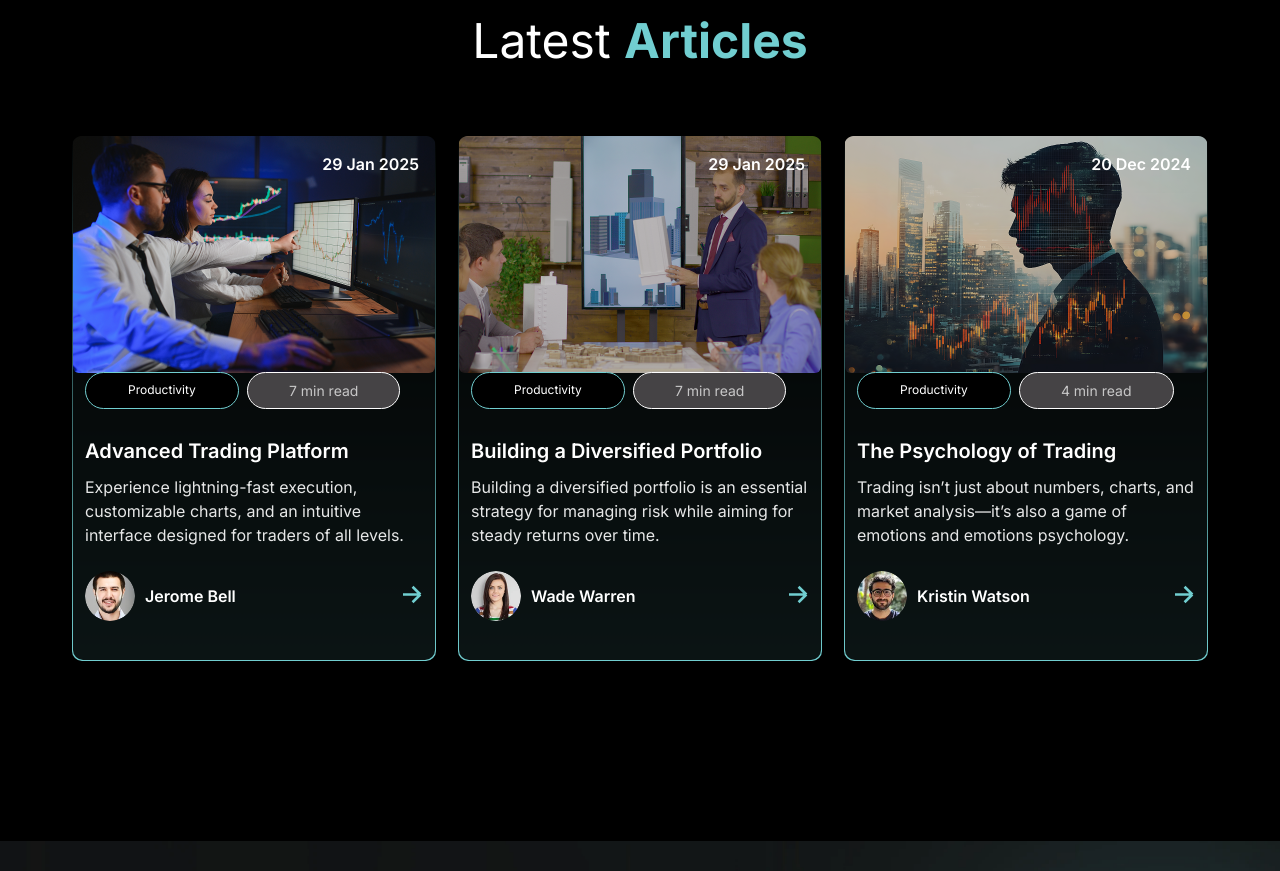
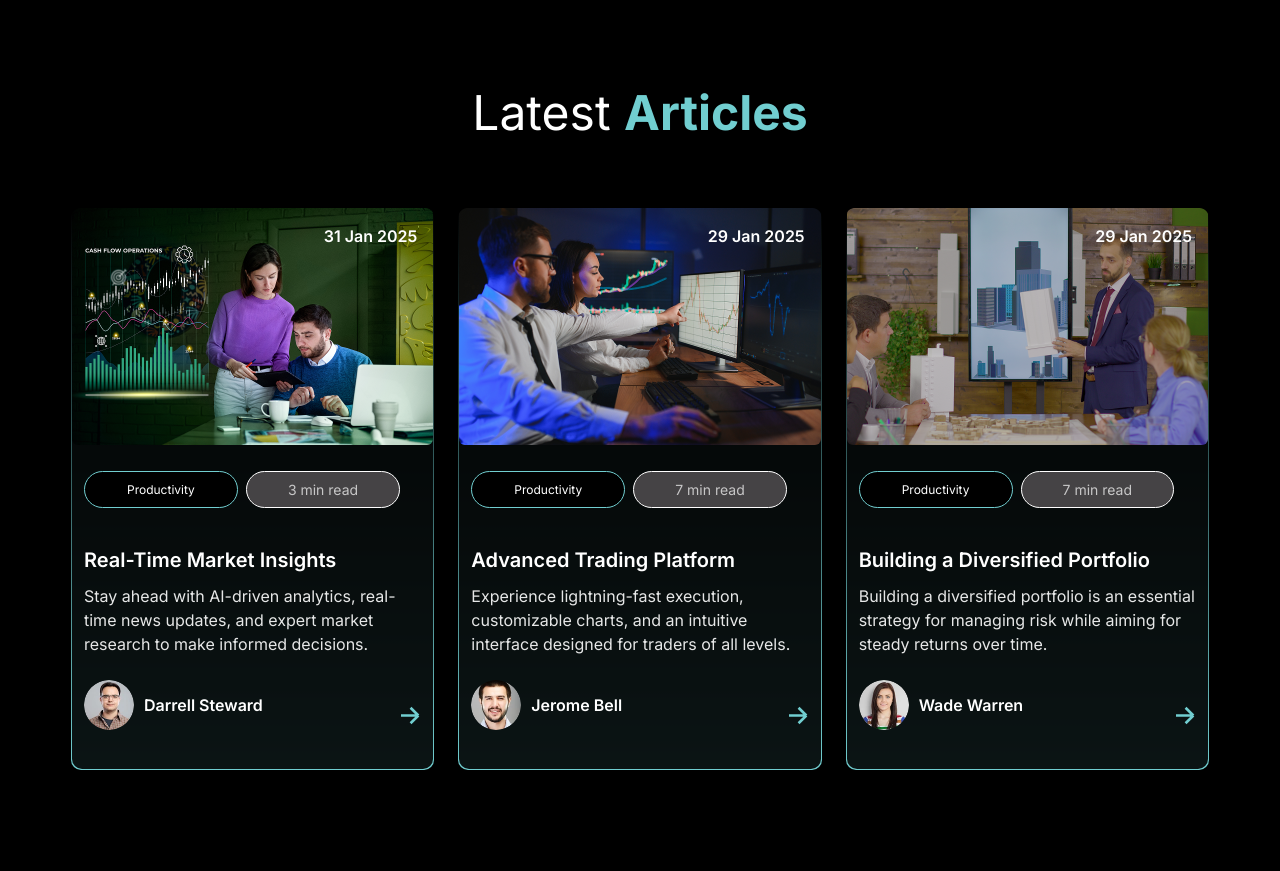
Before and after one commit to sonambishnoi550/blog-test, a Next.js app: page / in a window 1280 px wide. Shown: the part 1880-2751 px from the top of the page. Built offline with nearby package versions, Linux system fonts and the light colour scheme.

Commit message:
slider done

```diff
--- a/src/app/globals.css
+++ b/src/app/globals.css
@@ -22,14 +22,14 @@ body{
 .swiper-button-next {
   width: 60px !important;
   height: 60px !important;
-  right: -24px !important;
+  right: -6% !important;
 
 }
 
 .swiper-button-prev {
   width: 60px !important;
   height: 60px !important;
-  left: -24px !important;
+  left: -6% !important;
 }
 
 .swiper-pagination-fraction,
@@ -38,6 +38,14 @@ body{
 .swiper-pagination-bullets.swiper-pagination-horizontal {
   top: 80% !important;
 }
+/* Pagination Dots Color */
+.swiper-pagination-bullet {
+  background: white !important;
+  /* Sky color */
+
+  transition:  ease-in-out;
+}
+
 
 @media (max-width: 1350.99px) {
   .swiper-button-next {
--- a/src/components/Articles.tsx
+++ b/src/components/Articles.tsx
@@ -1,11 +1,11 @@
 import React from "react";
 import { Swiper, SwiperSlide } from "swiper/react";
-import { Navigation, Autoplay } from "swiper/modules";
+import { Navigation, Pagination } from "swiper/modules";
 import "swiper/css";
 import "swiper/css/navigation";
 import "swiper/css/pagination";
+import Image from "next/image";
 import { BLOGS_CARD } from "../utils/helper";
-import Image from "next/image";
 
 const Articles = () => {
     const featuredBlogs = BLOGS_CARD.filter((blog) => blog.isFeatured);
@@ -17,41 +17,45 @@ const Articles = () => {
             </h1>
 
             {featuredBlogs.length > 0 ? (
+                <>
                     <Swiper
-                    id="slider"
-                    spaceBetween={20}
-                    slidesPerView={1.2}
-                    loop={true}
-                    autoplay={{ delay: 3000, disableOnInteraction: false }}
+                        slidesPerView={1}
+                        spaceBetween={24}
+                        modules={[Navigation, Pagination]}
                         navigation={{ nextEl: ".swiper-button-next", prevEl: ".swiper-button-prev" }}
+                        pagination={{
+                            clickable: true,
+                            el: ".swiper-pagination",
+                        }}
                         breakpoints={{
-                        300: { slidesPerView: 1 },
-                        768: { slidesPerView: 2 },
-                        1024: { slidesPerView: 3 },
+                            320: { slidesPerView: 1, spaceBetween: 10, centeredSlides: true },
+                            768: { slidesPerView: 2, spaceBetween: 20, centeredSlides: false },
+                            1024: { slidesPerView: 3, spaceBetween: 24, centeredSlides: false },
                         }}
-                    modules={[Navigation, Autoplay]}
                     >
-                    {featuredBlogs.map((blog) => (
-                        <SwiperSlide key={blog.id} className="!max-w-[366px] !w-full">
-                            <div className="bg-gradient-to-b cursor-pointer from-sky/0 to-sky/100 p-[1px] rounded-[10px] max-w-[364px] w-full sm:w-[80%] md:w-auto mx-auto">
+                        {featuredBlogs.map((blog, index) => (
+                            <SwiperSlide key={blog.id || index}>
+                                <div className="bg-gradient-to-b cursor-pointer from-sky/0 to-sky/100 p-[1px] rounded-[10px]">
                                     <div className="bg-black/90 text-white relative rounded-[10px]">
-                                    <p className="text-white text-base font-semibold leading-custom-lg absolute top-4 right-4">{blog.date}</p>
+                                        <p className="text-white text-base font-semibold absolute top-4 right-4">{blog.date}</p>
                                         <Image src={blog.image} alt={blog.title} width={364} height={237} className="w-full h-[237px] object-cover rounded-md mb-4" />
                                         <div className="px-3 pb-[39px] flex flex-col">
-                                        <div className="flex gap-2 absolute top-[45%]">
-                                            <span className="border-sky border rounded-full bg-black leading-custom-lg hover:bg-sky hover:text-black text-xs px-[42px] h-[37px] py-[3px] flex items-center bg-simple-black">{blog.category}</span>
-                                            <span className="text-white/70 bg-light-black font-normal leading-custom-lg text-sm border-white hover:bg-sky hover:text-black hover:border-sky border h-[37px] flex items-center rounded-full px-[41px] py-[9.5px] whitespace-nowrap">{blog.readTime} min read</span>
+                                            <div className="flex gap-2 relative top-[10px]">
+                                                <span className="border-sky border rounded-full whitespace-nowrap bg-black leading-custom-lg hover:bg-sky hover:text-black text-xs px-6 xl:px-[42px] h-[37px] flex items-center">
+                                                    {blog.category}
+                                                </span>
+                                                <span className="text-white/70 bg-light-black font-normal text-sm border-white hover:bg-sky hover:text-black hover:border-sky whitespace-nowrap border h-[37px] flex items-center rounded-full xl:px-[41px] px-6 py-[9.5px]">
+                                                    {blog.readTime} min read
+                                                </span>
                                             </div>
                                             <h3 className="text-xl font-semibold mt-12 mb-[10px]">{blog.title}</h3>
-                                        <div className="overflow-auto flex-grow scrollbar-hide">
-                                            <p className="text-white/90 font-normal leading-custom-lg text-base">{blog.description}</p>
+                                            <p className="text-white/90 font-normal text-base">{blog.description}</p>
+                                            <div className="flex justify-between items-center mt-6">
+                                                <div className="flex items-center gap-[10px]">
+                                                    <Image src={blog.authorImage} alt={blog.author} width={50} height={50} className="size-[50px] rounded-full" />
+                                                    <p className="text-white text-base font-semibold">{blog.author}</p>
                                                 </div>
-                                        <div className="flex justify-between items-center">
-                                            <div className="flex items-center gap-[10px] mt-6">
-                                                <Image src={blog.authorImage} alt={blog.author} width={50} height={50} className="size-[50px] rounded-full" />
-                                                <p className="text-white text-base leading-custom-lg font-semibold">{blog.author}</p>
-                                            </div>
-                                            <Image src="/assets/images/svg/sky-arrow.svg" alt="right-arrow" width={20} height={18} className="mt-5 hover:translate-x-1 transition-all duration-500 ease-linear" />
+                                                <Image src="/assets/images/svg/sky-arrow.svg" alt="right-arrow" width={20} height={18} className="mt-5 hover:translate-x-1 transition-all duration-500" />
                                             </div>
                                         </div>
                                     </div>
@@ -59,17 +63,18 @@ const Articles = () => {
                             </SwiperSlide>
                         ))}
                     </Swiper>
+                    <div className="swiper-pagination lg:mt-16 mt-24 xl:hidden"></div>
+                </>
             ) : (
                 <p className="text-center text-white/70 text-xl mt-6">No blogs data found</p>
             )}
-
             {featuredBlogs.length > 0 && (
-                <div className="hidden md:flex justify-between absolute top-1/2 left-[-50px] right-[-50px] transform -translate-y-1/2">
-                    <button className="swiper-button-prev size-[60px] bg-sky text-sky py-[17px] px-[15px] rounded-full transition-all duration-300 ease-in-out border border-sky group">
-                        <Image src="/assets/images/svg/slider-left-arrow.svg" alt="slider-arrow" width={30} height={27} className="w-[30px] filter group-hover:invert invert-0 brightness-0" />
+                <div className="hidden md:flex justify-between absolute top-1/2 left-0 right-0 transform -translate-y-1/2 px-4">
+                    <button className="swiper-button-prev size-[60px] bg-sky border border-sky group rounded-full transition-all duration-300">
+                        <Image src="/assets/images/svg/slider-left-arrow.svg" alt="slider-arrow" width={30} height={27} className="w-[30px] group-hover:invert invert-0 brightness-0" />
                     </button>
-                    <button className="swiper-button-next size-[60px] bg-sky text-sky p-3 rounded-full transition-all duration-300 ease-in-out border border-sky group">
-                        <Image src="/assets/images/svg/slider-right-arrow.svg" alt="slider-right-arrow" height={27} width={30} className="w-[30px] filter group-hover:invert invert-0 brightness-0" />
+                    <button className="swiper-button-next size-[60px] bg-sky border border-sky group rounded-full transition-all duration-300">
+                        <Image src="/assets/images/svg/slider-right-arrow.svg" alt="slider-right-arrow" width={30} height={27} className="w-[30px] group-hover:invert invert-0 brightness-0" />
                     </button>
                 </div>
             )}
--- a/src/components/Hero.tsx
+++ b/src/components/Hero.tsx
@@ -57,7 +57,7 @@ const Hero: React.FC = () => {
             <Header />
             <div className="container max-w-[1220px] mx-auto px-4 relative z-20">
                 <div className="flex flex-col xl:pt-[70px] pt-10">
-                    <h1 className="md:mt-[15px] lg:text-customMd md:text-6xl text-customXmd font-normal text-white lg:max-w-[700px] mx-auto text-center">
+                    <h1 className="md:mt-[15px] lg:text-custom-6xl md:text-6xl text-4xl font-normal text-white lg:max-w-[700px] mx-auto text-center">
                         Unlock Knowledge with Our <span className="text-sky font-bold">Featured Articles</span>
                     </h1>
                     <p className="text-white/70 text-base pt-4 max-w-[674px] mx-auto text-center">
```
Lines whose indentation alone changed are shown as unchanged.
